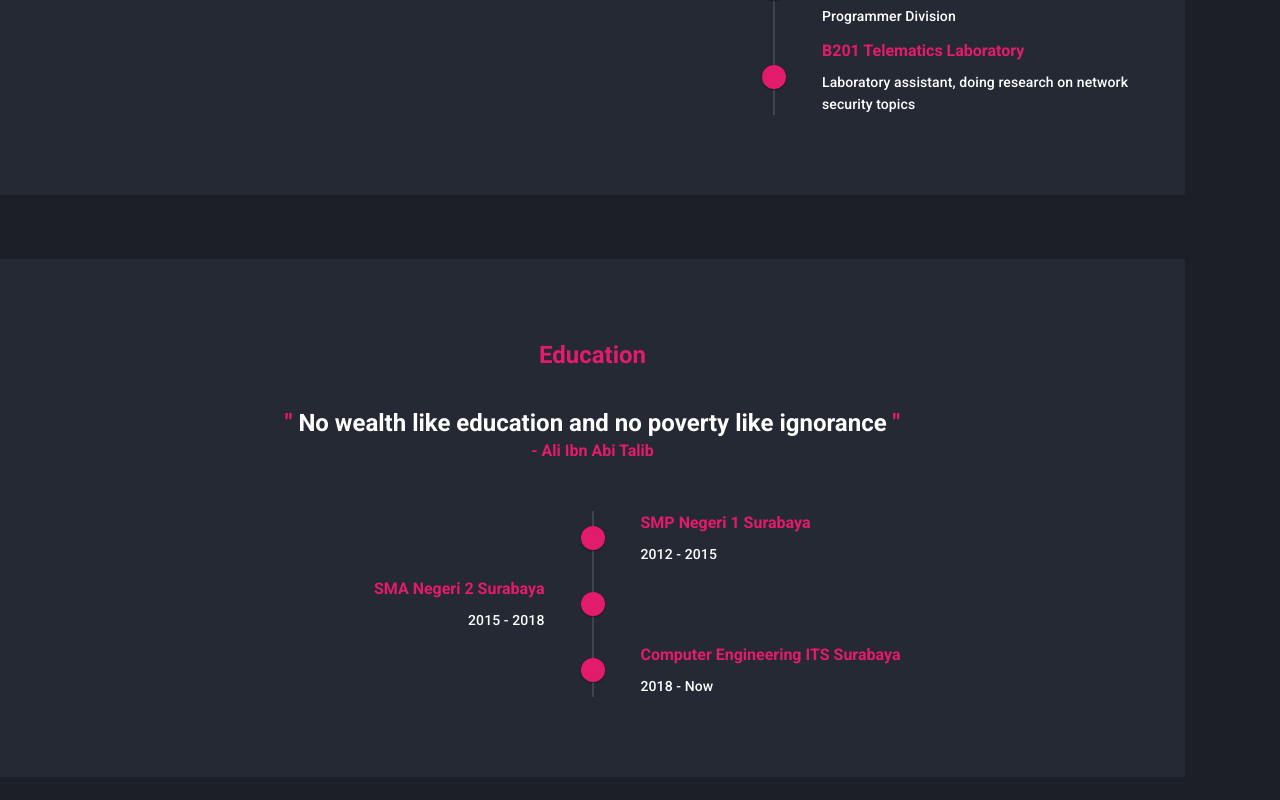
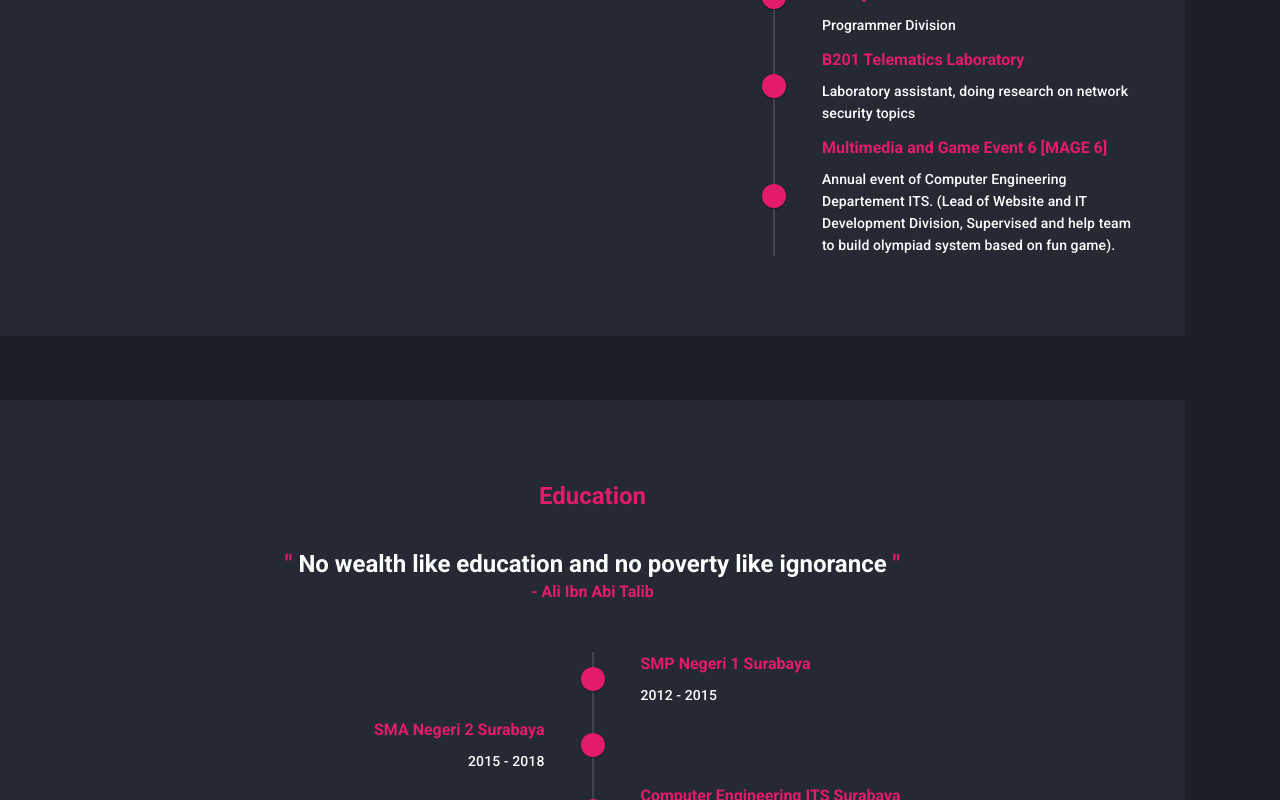
Before and after one commit to Adiguna7/nuxt-web-portofolio, a Nuxt app: page / in a window 1280 px wide. Shown: the part 1760-2560 px from the top of the page. Built offline with nearby package versions, Linux system fonts and the light colour scheme; what vue-typed-js would draw is missing.

Commit message:
add TLDR and mage6

```diff
--- a/pages/index.vue
+++ b/pages/index.vue
@@ -45,6 +45,9 @@
           <div class="mt-3 text-center text-md-left">
             Study at computer engineering topic give me amazing knowledge about
             how technology works. Thats why i want to learn more and more.
+            <br />
+            <br />
+            TL;DR. Love problem solving, Digital electronics and Linux.
           </div>
         </v-col>
         <v-col md="5" class="d-flex justify-center">
@@ -135,6 +138,23 @@
                 <div class="mt-2 text-subtitle-2">
                   Laboratory assistant, doing research on network security
                   topics
+                </div>
+              </v-row>
+            </v-timeline-item>
+            <v-timeline-item
+              small
+              color="#e31b6d"
+              fill-dot
+              class="mt-3 flex-row flex-md-row-reverse"
+            >
+              <v-row>
+                <div class="color--red font-weight-bold">
+                  Multimedia and Game Event 6 [MAGE 6]
+                </div>
+                <div class="mt-2 text-subtitle-2">
+                  Annual event of Computer Engineering Departement ITS. (Lead of
+                  Website and IT Development Division, Supervised and help team
+                  to build olympiad system based on fun game).
                 </div>
               </v-row>
             </v-timeline-item>
```
